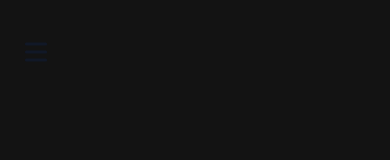
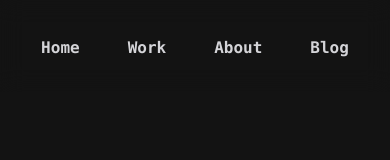
Before and after one commit to OtavioSC/website, a Next.js app: page / in a window 390 px wide. Shown: the top 160 px of the page. Built offline with nearby package versions, Linux system fonts and the light colour scheme.

Commit message:
fix: navbar bug

```diff
--- a/src/app/about/page.tsx
+++ b/src/app/about/page.tsx
@@ -14,7 +14,7 @@ export default async function About() {
   const content = await markdownParser(about.content || "");
 
   return (
-    <main className="flex min-h-screen flex-col items-center justify-center w-full p-20">
+    <main className="flex min-h-screen flex-col items-center justify-center p-12">
       <section className={`text-white pt-8 pb-6`}>
         <h1
           className={`font-bold text-center my-4 inline-block text-goldenrod text-2xl sm:text-4xl`}
--- a/src/app/layout.tsx
+++ b/src/app/layout.tsx
@@ -13,7 +13,7 @@ export default function RootLayout({
 }) {
   return (
     <html lang="en">
-      <body className="mx-auto max-w-4xl xl:max-w-5xl bg-dark min-h-screen overscroll-y-none">
+      <body className="mx-auto max-w-4xl bg-dark min-h-screen overscroll-y-none">
         <Navbar />
         <main>{children}</main>
       </body>
--- a/src/app/styles/markdown.module.css
+++ b/src/app/styles/markdown.module.css
@@ -1,5 +1,5 @@
 .markdown {
-  @apply text-base sm:text-xl leading-relaxed;
+  @apply text-sm sm:text-lg leading-relaxed;
 }
 
 .markdown p,
--- a/src/components/navbar/Navbar.tsx
+++ b/src/components/navbar/Navbar.tsx
@@ -5,23 +5,23 @@ import MobileNav from "../navMobile/NavMobile";
 
 export default function Navbar() {
   return (
-    <header className="fixed inset-x-0 top-0 z-30 mx-auto h-max w-full max-w-5xl py-4 px-4 text-zinc-300 md:backdrop-blur-md">
-      <div className="flex w-full items-center justify-between py-4 sm:items-right sm:justify-center">
-        <div className="text-xl hidden sm:block">
-          <ul className="flex flex-row gap-x-10 font-bold w-full">
+    <header className="fixed inset-x-0 top-0 z-30 mx-auto h-max w-full max-w-5xl py-4 px-4 text-zinc-300 backdrop-blur-md">
+      <div className="flex w-full py-4 items-center place-content-center">
+        <div className="text-xl block">
+          <ul className="flex flex-row gap-x-10 font-bold w-full items-center">
             <li className=" hover:text-yellow-600 duration-75">
               <Link href="/" className="p-1 sm:p-3">
-                <samp>Home</samp>
+                <samp className="text-base md:text-xl">Home</samp>
               </Link>
             </li>
             <li className="hover:text-yellow-600 duration-75">
               <Link href="/work" className="p-1 sm:p-3">
-                <samp>Work</samp>
+                <samp className="text-base md:text-xl">Work</samp>
               </Link>
             </li>
             <li className="hover:text-yellow-600 duration-75">
               <Link href="/about" className="p-1 sm:p-3">
-                <samp>About</samp>
+                <samp className="text-base md:text-xl">About</samp>
               </Link>
             </li>
             <li className="hover:text-yellow-600 duration-75">
@@ -30,13 +30,10 @@ export default function Navbar() {
                 target="_blank"
                 className="p-1 sm:p-3"
               >
-                <samp>Blog</samp>
+                <samp className="text-base md:text-xl">Blog</samp>
               </Link>
             </li>
           </ul>
-        </div>
-        <div className="items-left">
-          <MobileNav />
         </div>
       </div>
     </header>
```
